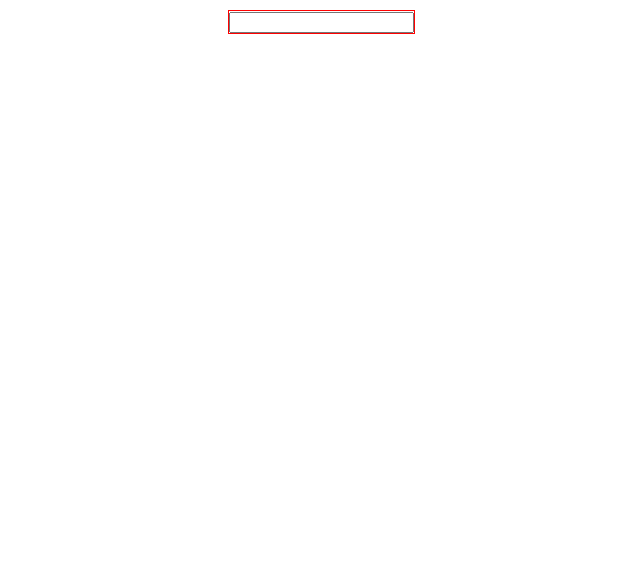
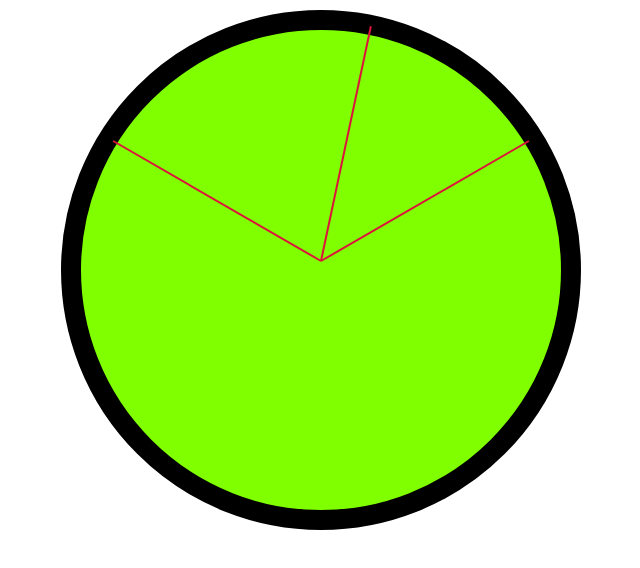
Before and after one commit to LalitKushwah/react-practice, a React (Create React App) app: page / in a window 1280 px wide. Shown: the top 568 px of the page, without its empty margins (319-959 px from the left). Built offline with nearby package versions, Linux system fonts and the light colour scheme.

Commit message:
made minute functional

```diff
--- a/src/App.css
+++ b/src/App.css
@@ -1,45 +1,24 @@
-.App {
-  display: flex;
-  justify-content: center;
-  align-items: center;
+.clock {
+  width: 30rem;
+  height: 30rem;
+  border: 20px solid black;
+  border-radius: 50%;
+  margin: 10px auto;
+  background: chartreuse;
 }
-
-.App-logo {
-  height: 40vmin;
-  pointer-events: none;
+.clock-face {
+  position: relative;
+  width: 100%;
+  height: 100%;
+  transform: translateY(-10px);
 }
-.control {
-  margin-top: 10px;
-  /* height: 50vh; */
-  border: 1px solid red;
+.hand {
+  width: 50%;
+  height: 2px;
+  background: crimson;
+  position: absolute;
+  transform-origin: 100%;
+  top: 50%;
+  transform-origin: 100%;
+  transform: rotate(90deg);
 }
-
-@media (prefers-reduced-motion: no-preference) {
-  .App-logo {
-    animation: App-logo-spin infinite 20s linear;
-  }
-}
-
-.App-header {
-  background-color: #282c34;
-  min-height: 100vh;
-  display: flex;
-  flex-direction: column;
-  align-items: center;
-  justify-content: center;
-  font-size: calc(10px + 2vmin);
-  color: white;
-}
-
-.App-link {
-  color: #61dafb;
-}
-
-@keyframes App-logo-spin {
-  from {
-    transform: rotate(0deg);
-  }
-  to {
-    transform: rotate(360deg);
-  }
-}
--- a/src/App.js
+++ b/src/App.js
@@ -2,16 +2,44 @@
 import "./App.css";
 
 import { useEffect, useState } from "react";
-import { connect } from "react-redux";
-import { ADD_ITEM } from "./actions";
-import { useLocalStorage } from "./useLocalStorage";
+
 export const App = () => {
-  const [value, setValue] = useLocalStorage("name", "");
+  const [secDeg, setSecDeg] = useState();
+  const [minDeg, setMinDeg] = useState();
+  const [hourDeg, setHourDeg] = useState();
+
+  useEffect(() => {
+    const interval = setInterval(() => {
+      const time = new Date();
+      const second = time.getSeconds();
+      const minute = time.getMinutes();
+      const hour = time.getHours();
+      console.log("==== hour ===", hour);
+      const secondDeg = (second / 60) * 360 + 90;
+      const minuteDeg = (minute / 60) * 360 + 90;
+      const hourDeg = (hour / 12) * 360 + 90;
+      setSecDeg(secondDeg);
+      setMinDeg(minuteDeg);
+      setHourDeg(hourDeg);
+    }, 1000);
+    return () => clearInterval(interval);
+  }, [secDeg, minDeg]);
 
   return (
-    <div className="App">
-      <div className="control">
-        <input value={value} onChange={(e) => setValue(e.target.value)} />
+    <div className="clock">
+      <div className="clock-face">
+        <div
+          className="hand second-hand"
+          style={{ transform: `rotate(${secDeg}deg)` }}
+        ></div>
+        <div
+          className="hand minute-hand"
+          style={{ transform: `rotate(${minDeg}deg)` }}
+        ></div>
+        <div
+          className="hand hour-hand"
+          style={{ transform: `rotate(${hourDeg}deg)` }}
+        ></div>
       </div>
     </div>
   );
```
